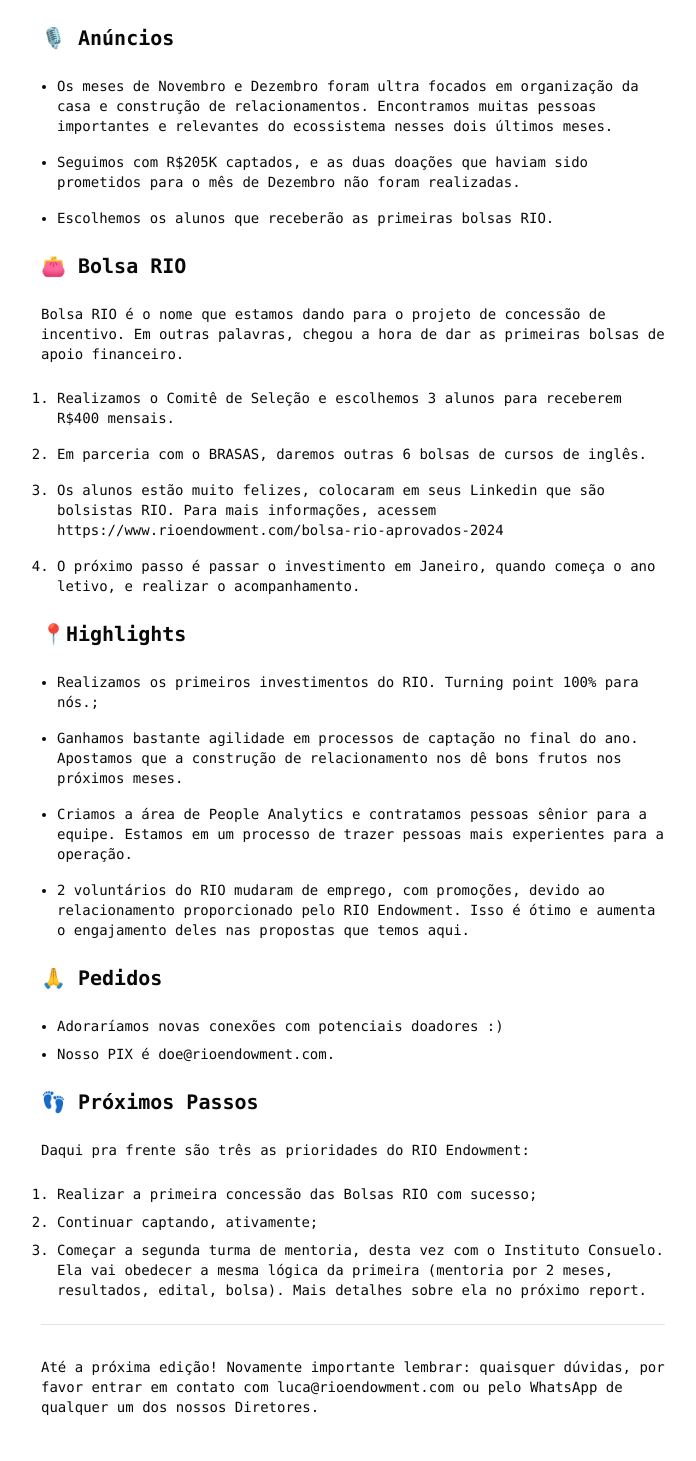
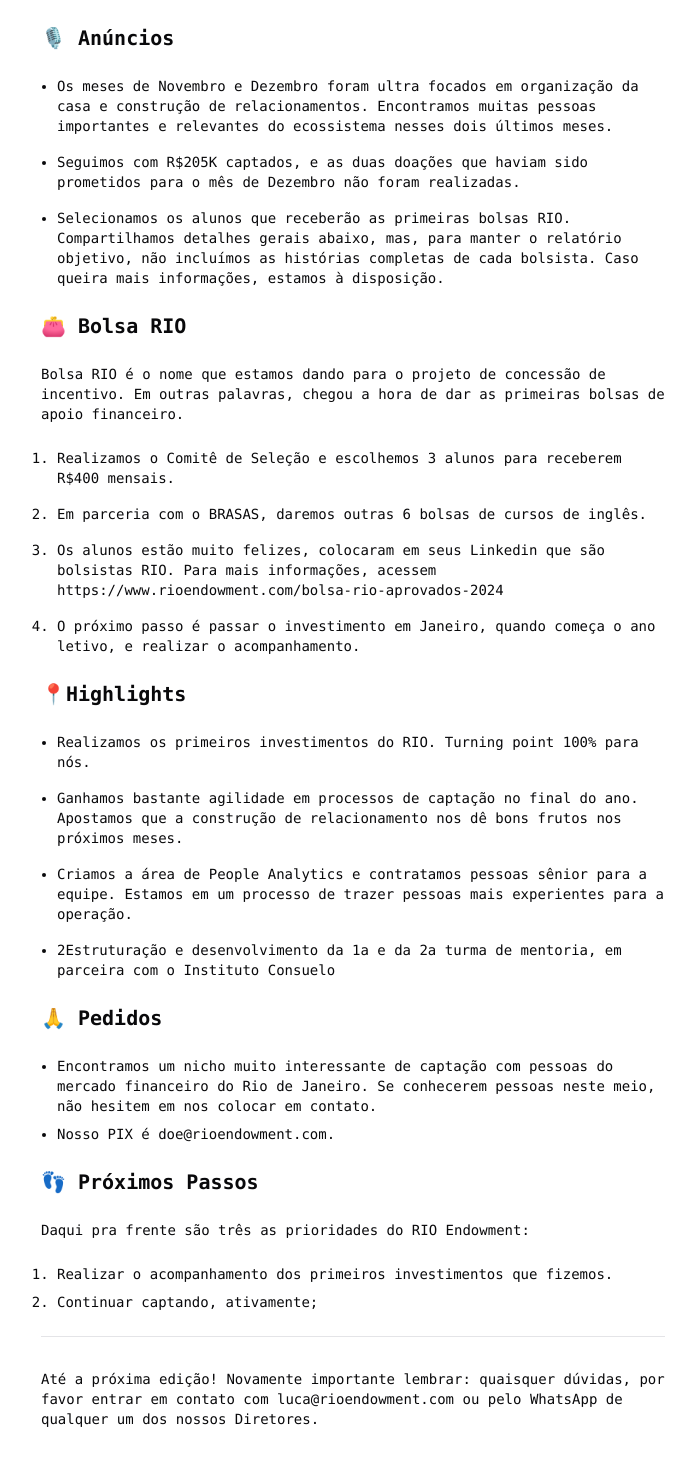
Before and after one commit to lucabcastellano/RIOIR, a Next.js app in the folder rio_updates/: page /rio-update-novembro-dezembro-2024 in a window 1280 px wide. Shown: the part 460-1921 px from the top of the page, without its empty margins (287-983 px from the left). Built offline with nearby package versions, Linux system fonts and the light colour scheme.

Commit message:
Update page.tsx 14

```diff
--- a/rio_updates/app/rio-update-novembro-dezembro-2024/page.tsx
+++ b/rio_updates/app/rio-update-novembro-dezembro-2024/page.tsx
@@ -53,8 +53,7 @@ export default function BlogPost() {
                 Seguimos com R$205K captados, e as duas doações que haviam sido prometidos para o mês de Dezembro não foram realizadas.
               </li>
               <li>
-                Escolhemos os alunos que receberão as primeiras bolsas RIO.
-              </li>
+                Selecionamos os alunos que receberão as primeiras bolsas RIO. Compartilhamos detalhes gerais abaixo, mas, para manter o relatório objetivo, não incluímos as histórias completas de cada bolsista. Caso queira mais informações, estamos à disposição.</li>
             </ul>
 
             <h2 className="text-xl font-bold mt-12 mb-4 flex items-center gap-2">
@@ -86,14 +85,14 @@ export default function BlogPost() {
             </h2>
 
             <ul className="list-disc pl-4 space-y-4">
-              <li>Realizamos os primeiros investimentos do RIO. Turning point 100% para nós.;</li>
+              <li>Realizamos os primeiros investimentos do RIO. Turning point 100% para nós.</li>
               <li>
                 Ganhamos bastante agilidade em processos de captação no final do ano. Apostamos que a construção de relacionamento nos dê bons frutos nos próximos meses.
               </li>
               <li>
                 Criamos a área de People Analytics e contratamos pessoas sênior para a equipe. Estamos em um processo de trazer pessoas mais experientes para a operação.
               </li>
-              <li>2 voluntários do RIO mudaram de emprego, com promoções, devido ao relacionamento proporcionado pelo RIO Endowment. Isso é ótimo e aumenta o engajamento deles nas propostas que temos aqui.</li>
+              <li>2Estruturação e desenvolvimento da 1a e da 2a turma de mentoria, em parceira com o Instituto Consuelo</li>
             </ul>
 
             <h2 className="text-xl font-bold mt-12 mb-4 flex items-center gap-2">
@@ -101,7 +100,7 @@ export default function BlogPost() {
             </h2>
 
             <ul className="list-disc pl-4 space-y-2">
-              <li>Adoraríamos novas conexões com potenciais doadores :)</li>
+              <li>Encontramos um nicho muito interessante de captação com pessoas do mercado financeiro do Rio de Janeiro. Se conhecerem pessoas neste meio, não hesitem em nos colocar em contato.</li>
               <li>Nosso PIX é doe@rioendowment.com.</li>
             </ul>
 
@@ -112,13 +111,8 @@ export default function BlogPost() {
             <p>Daqui pra frente são três as prioridades do RIO Endowment:</p>
 
             <ol className="list-decimal pl-4 space-y-2">
-              <li>Realizar a primeira concessão das Bolsas RIO com sucesso;</li>
+              <li>Realizar o acompanhamento dos primeiros investimentos que fizemos.</li>
               <li>Continuar captando, ativamente;</li>
-              <li>
-                Começar a segunda turma de mentoria, desta vez com o Instituto Consuelo.
-                Ela vai obedecer a mesma lógica da primeira (mentoria por 2 meses, resultados, edital, bolsa).
-                Mais detalhes sobre ela no próximo report.
-              </li>
             </ol>
 
             <div className="mt-12 pt-8 border-t">
```
